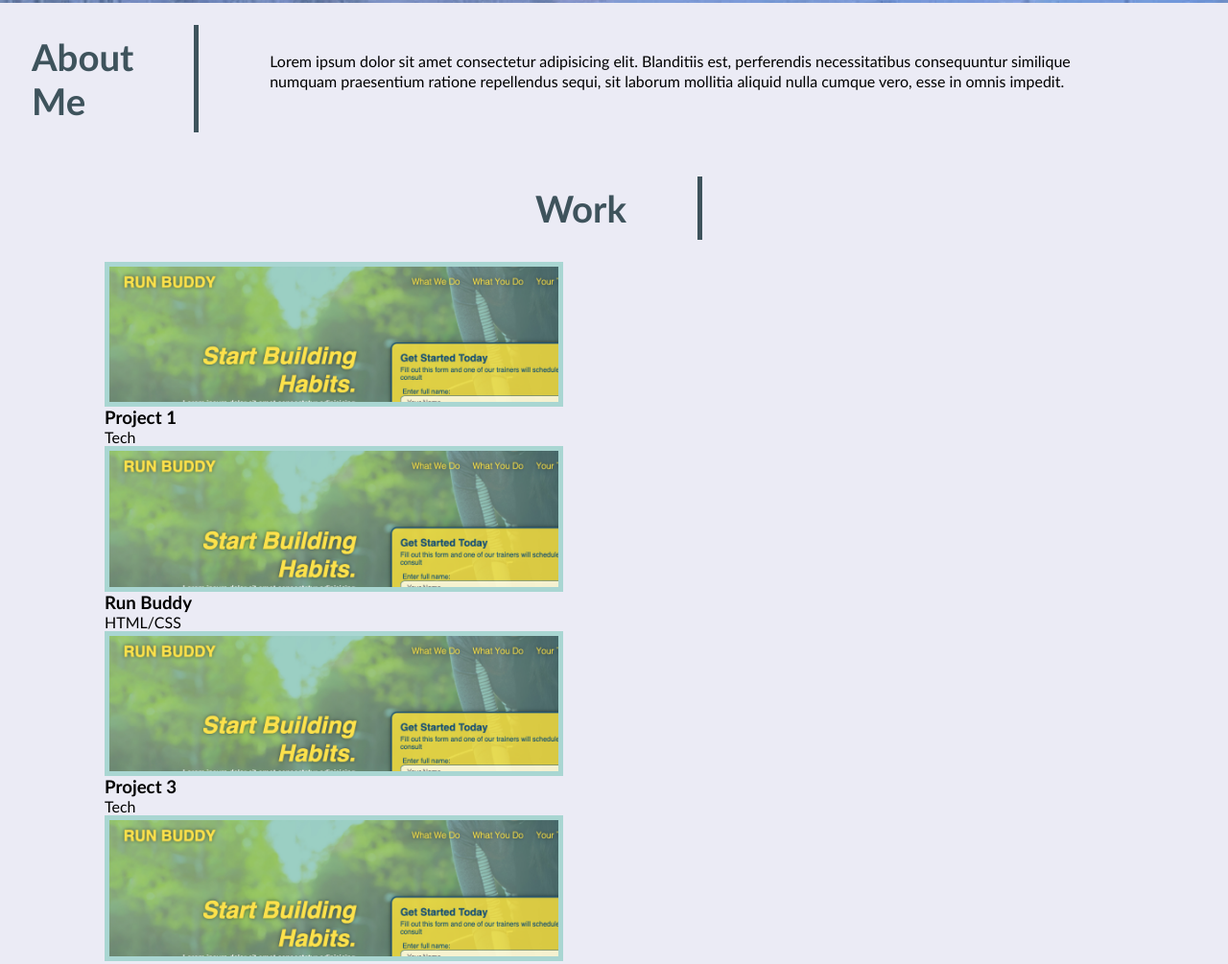
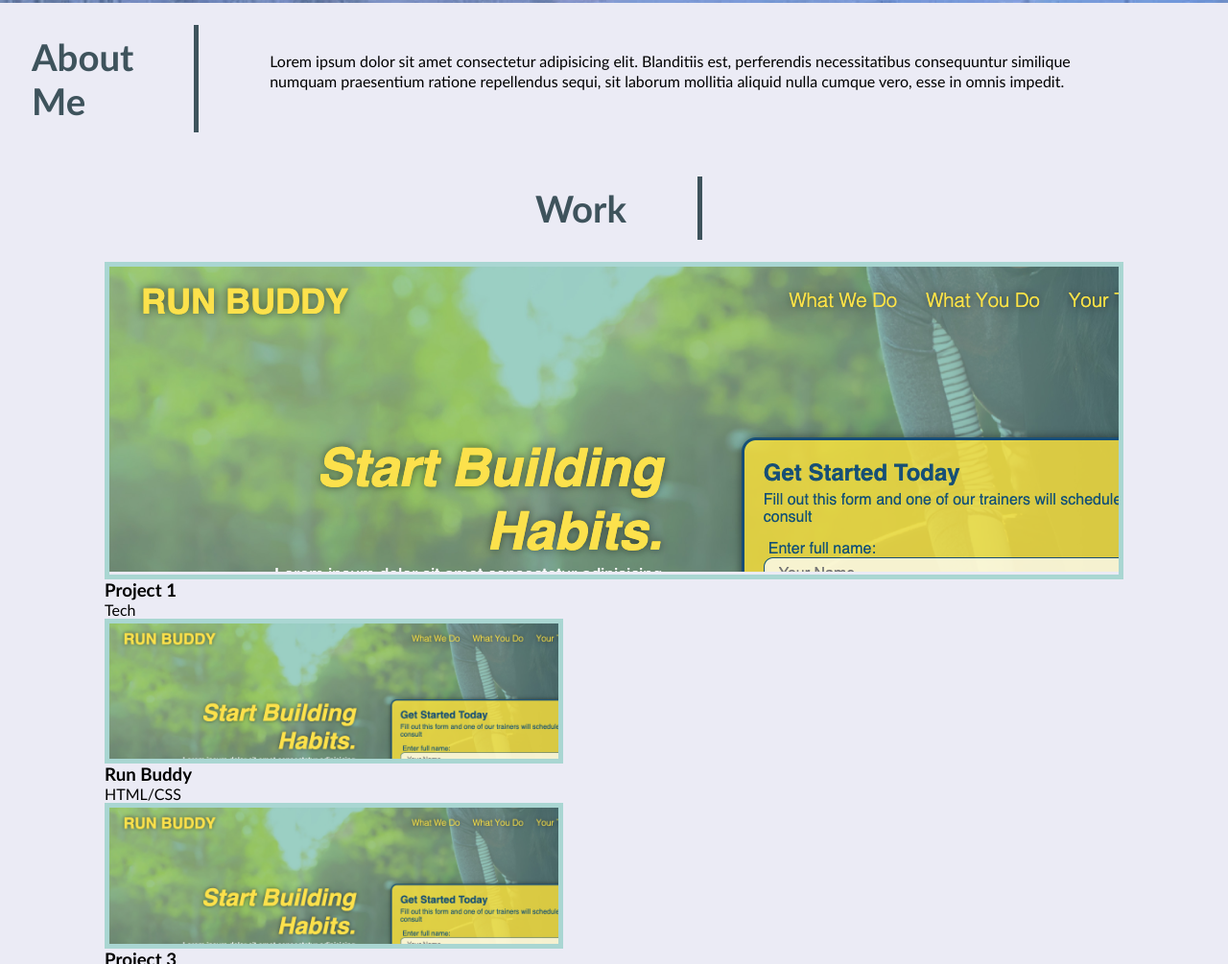
Before and after one commit to felicitybrammer/professional-portfolio, a plain HTML site: page index.html in a window 1280 px wide. Shown: the part 657-1662 px from the top of the page at 96% size. Drawn offline with Linux system fonts and the light colour scheme.

Commit message:
README and removed redundant pseudoclasses

```diff
--- a/assets/css/style.css
+++ b/assets/css/style.css
@@ -125,26 +125,27 @@ header nav ul li a {
 
 .proj-link {
     width: auto;
-    border: 5px solid #a9d6d2;
+    /* border: 5px solid #a9d6d2; */
     width: 45%;
 }
 
 .proj-img {
-    width: 45%;
+    width: 100%;
     display: flex;
     flex-flow: row wrap;
-
+    border: 5px solid #a9d6d2;
 }
 
-.proj-img:first-child {
-
-    flex: 2 1 auto;
-    width: 100%;
-}
 .proj-img img {
     width: 100%;
 }
 
+.large-proj {}
+.large-proj-link {}
+.large-proj-img {
+    border: 5px solid #a9d6d2;
+}
+.large-proj-img img {}
 
 .label {
     /* background-color: #a9d6d2; */
--- a/index.html
+++ b/index.html
@@ -55,10 +55,10 @@
                 <div class="flex-row">
                     <h2 class="section-title">Work</h2>
                 </div>
-                <div class=proj">
-                    <div class="proj-link">
+                <div class=large-proj>
+                    <div class="large-proj-link">
                         <a href="https://felicitybrammer.github.io/run-buddy/">
-                            <div class="proj-img">
+                            <div class="large-proj-img">
                                 <img src="assets/images/run-buddy.png" alt="" />
                             </div>
                         </a>
@@ -67,6 +67,9 @@
                         <h3 class="label">Project 1</h3>
                         <p class="label">Tech</p>
                     </p>
+                </div>
+
+                <div class=proj">
                     <div class="proj-link">
                         <a href="https://felicitybrammer.github.io/run-buddy/">
                             <div class="proj-img">
```
Also changed, not shown: 1 other file.
